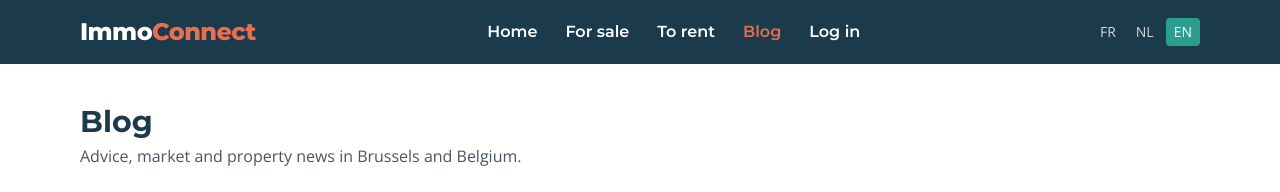
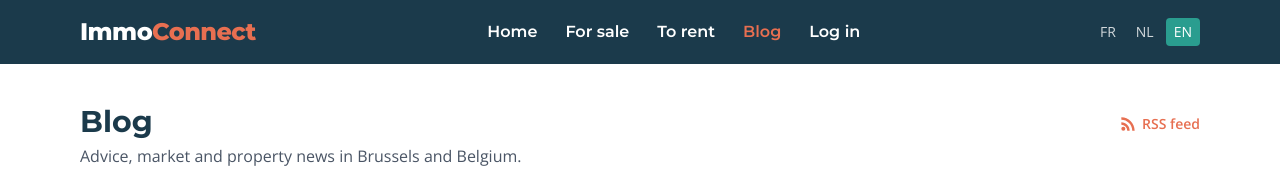
Before and after one commit to abdsabb/immoconnect, a React (Vite) app in the folder frontend/: page /blog in a window 1280 px wide. Shown: the top 192 px of the page. Built offline with nearby package versions, Linux system fonts and the light colour scheme; no server answers.

Commit message:
feat(frontend): liens vers les flux RSS
Lien « Flux RSS » sur le blog et sur les listes de biens, et
déclaration des flux dans l'en-tête des pages pour les lecteurs qui
les détectent seuls.

```diff
--- a/frontend/index.html
+++ b/frontend/index.html
@@ -4,6 +4,10 @@
     <meta charset="UTF-8" />
     <meta name="viewport" content="width=device-width, initial-scale=1.0" />
     <title>ImmoConnect — Agence immobilière à Bruxelles</title>
+    <!-- Flux RSS : ces liens permettent à un navigateur ou à un lecteur de flux de les trouver seul -->
+    <link rel="alternate" type="application/rss+xml" title="ImmoConnect — le blog" href="/api/v1/flux/articles" />
+    <link rel="alternate" type="application/rss+xml" title="ImmoConnect — biens à vendre" href="/api/v1/flux/biens?typeOffre=vente" />
+    <link rel="alternate" type="application/rss+xml" title="ImmoConnect — biens à louer" href="/api/v1/flux/biens?typeOffre=location" />
   </head>
   <body>
     <div id="root"></div>
--- /dev/null
+++ b/frontend/src/components/LienFlux.jsx
@@ -0,0 +1,18 @@
+import { useTranslation } from 'react-i18next'
+
+// Lien vers un flux RSS public. Lien ordinaire, ouvert à part : un flux est un document XML servi
+// par l'API, pas une page de l'application.
+export default function LienFlux({ chemin, titre, className = '' }) {
+  const { t } = useTranslation()
+  return (
+    <a href={`/api/v1/flux/${chemin}`} type="application/rss+xml" target="_blank" rel="noreferrer" title={titre}
+      className={`inline-flex items-center gap-1.5 text-sm font-semibold text-corail hover:underline ${className}`}>
+      <svg width="16" height="16" viewBox="0 0 24 24" fill="currentColor" aria-hidden="true">
+        <circle cx="5" cy="19" r="3" />
+        <path d="M2 9.5v3.6A8.9 8.9 0 0 1 10.9 22h3.6C14.5 15.1 8.9 9.5 2 9.5z" />
+        <path d="M2 2v3.6C11 5.6 18.4 13 18.4 22H22C22 11 13 2 2 2z" />
+      </svg>
+      {t('commun.fluxRss')}
+    </a>
+  )
+}
--- a/frontend/src/i18n/en.json
+++ b/frontend/src/i18n/en.json
@@ -19,7 +19,8 @@
   "commun": {
     "chargement": "Loading…",
     "erreurReseau": "The server is not responding, please try again shortly.",
-    "page": "Page {{page}} of {{total}}"
+    "page": "Page {{page}} of {{total}}",
+    "fluxRss": "RSS feed"
   },
   "accueil": {
     "titre": "Find your next home in Brussels",
@@ -122,7 +123,8 @@
       "gratuit": "Daytime slots are free",
       "paiement": "Secure payment by Stripe",
       "adresse": "Address given once the viewing is confirmed"
-    }
+    },
+    "flux": "RSS feed — {{titre}}"
   },
   "bien": {
     "chambres_one": "bedroom",
@@ -346,7 +348,8 @@
     "toutes": "All",
     "vide": "No article in this category yet.",
     "introuvable": "This article does not exist or is no longer published.",
-    "retour": "Back to the blog"
+    "retour": "Back to the blog",
+    "flux": "RSS feed of the blog"
   },
   "admin": {
     "titre": "Administration",
--- a/frontend/src/i18n/fr.json
+++ b/frontend/src/i18n/fr.json
@@ -19,7 +19,8 @@
   "commun": {
     "chargement": "Chargement…",
     "erreurReseau": "Le serveur ne répond pas, réessayez dans un instant.",
-    "page": "Page {{page}} sur {{total}}"
+    "page": "Page {{page}} sur {{total}}",
+    "fluxRss": "Flux RSS"
   },
   "accueil": {
     "titre": "Trouvez votre prochain chez-vous à Bruxelles",
@@ -122,7 +123,8 @@
       "gratuit": "Créneaux en journée gratuits",
       "paiement": "Paiement sécurisé par Stripe",
       "adresse": "Adresse communiquée dès la visite confirmée"
-    }
+    },
+    "flux": "Flux RSS — {{titre}}"
   },
   "bien": {
     "chambres_one": "chambre",
@@ -346,7 +348,8 @@
     "toutes": "Toutes",
     "vide": "Aucun article dans cette catégorie pour le moment.",
     "introuvable": "Cet article n'existe pas ou n'est plus publié.",
-    "retour": "Retour au blog"
+    "retour": "Retour au blog",
+    "flux": "Flux RSS du blog"
   },
   "admin": {
     "titre": "Administration",
--- a/frontend/src/i18n/nl.json
+++ b/frontend/src/i18n/nl.json
@@ -19,7 +19,8 @@
   "commun": {
     "chargement": "Laden…",
     "erreurReseau": "De server reageert niet, probeer het zo opnieuw.",
-    "page": "Pagina {{page}} van {{total}}"
+    "page": "Pagina {{page}} van {{total}}",
+    "fluxRss": "RSS-feed"
   },
   "accueil": {
     "titre": "Vind uw volgende thuis in Brussel",
@@ -122,7 +123,8 @@
       "gratuit": "Tijdstippen overdag gratis",
       "paiement": "Beveiligde betaling via Stripe",
       "adresse": "Adres meegedeeld zodra het bezoek bevestigd is"
-    }
+    },
+    "flux": "RSS-feed — {{titre}}"
   },
   "bien": {
     "chambres_one": "slaapkamer",
@@ -346,7 +348,8 @@
     "toutes": "Alle",
     "vide": "Nog geen artikels in deze categorie.",
     "introuvable": "Dit artikel bestaat niet of is niet meer gepubliceerd.",
-    "retour": "Terug naar de blog"
+    "retour": "Terug naar de blog",
+    "flux": "RSS-feed van de blog"
   },
   "admin": {
     "titre": "Beheer",
--- a/frontend/src/pages/Biens.jsx
+++ b/frontend/src/pages/Biens.jsx
@@ -6,6 +6,7 @@ import { cheminListe, rechercherBiens, TYPES_OFFRE } from '../services/biens'
 import { chargerCategories } from '../services/annonces'
 import CarteBien from '../components/CarteBien'
 import CarteResultats from '../components/CarteResultats'
+import LienFlux from '../components/LienFlux'
 
 const CRITERES = ['categorieId', 'ville', 'prixMin', 'prixMax', 'chambresMin', 'superficieMin', 'statut']
 const TRI_PAR_DEFAUT = 'publieLe,desc'
@@ -80,9 +81,13 @@ export default function Biens({ typeOffre: typeImpose }) {
   return (
     <section className="bg-perle">
       <div className="mx-auto max-w-6xl px-4 py-8">
-        <nav aria-label="Fil d'Ariane" className="text-sm text-gray-500">
-          <Link to="/" className="hover:text-turquoise">{t('nav.accueil')}</Link> › <span className="text-nuit">{titre}</span>
-        </nav>
+        <div className="flex flex-wrap items-center justify-between gap-3">
+          <nav aria-label="Fil d'Ariane" className="text-sm text-gray-500">
+            <Link to="/" className="hover:text-turquoise">{t('nav.accueil')}</Link> › <span className="text-nuit">{titre}</span>
+          </nav>
+          {/* Le flux suit le type d'offre de la page, pas les filtres : il annonce les nouveautés */}
+          <LienFlux chemin={typeOffre ? `biens?typeOffre=${typeOffre}` : 'biens'} titre={t('biens.flux', { titre })} />
+        </div>
 
         <div className="mt-2 flex flex-wrap items-end justify-between gap-3">
           <h1 className="text-3xl font-bold text-nuit">
--- a/frontend/src/pages/Blog.jsx
+++ b/frontend/src/pages/Blog.jsx
@@ -3,6 +3,7 @@ import { Link } from 'react-router'
 import { useQuery, keepPreviousData } from '@tanstack/react-query'
 import { useTranslation } from 'react-i18next'
 import { chargerArticles, chargerCategoriesBlog, formatDate } from '../services/admin'
+import LienFlux from '../components/LienFlux'
 
 // Cas V5 « Lire les articles du blog » : articles publiés, classés par date, filtrables par catégorie
 export default function Blog() {
@@ -26,7 +27,10 @@ export default function Blog() {
 
   return (
     <section className="mx-auto max-w-6xl px-4 py-10">
-      <h1 className="text-3xl font-bold text-nuit">{t('blog.titre')}</h1>
+      <div className="flex flex-wrap items-baseline justify-between gap-3">
+        <h1 className="text-3xl font-bold text-nuit">{t('blog.titre')}</h1>
+        <LienFlux chemin="articles" titre={t('blog.flux')} />
+      </div>
       <p className="mt-1 text-gray-600">{t('blog.sousTitre')}</p>
 
       <div className="mt-6 flex flex-wrap gap-2" role="group" aria-label={t('blog.categories')}>
```
